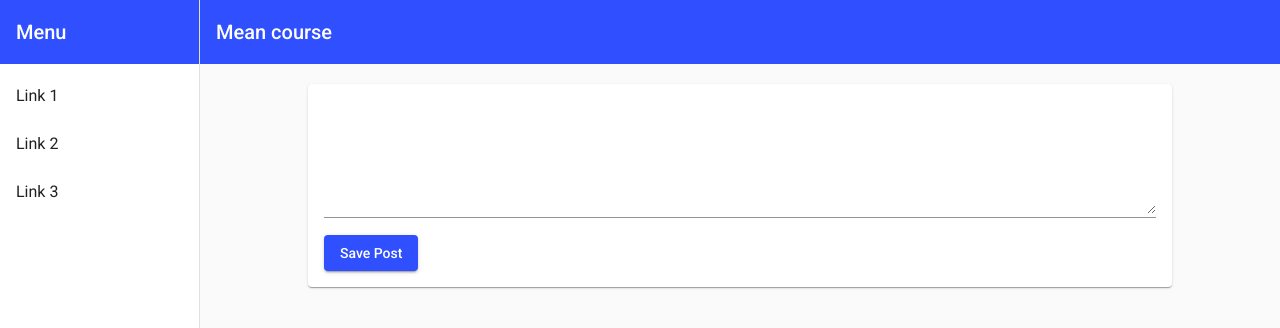
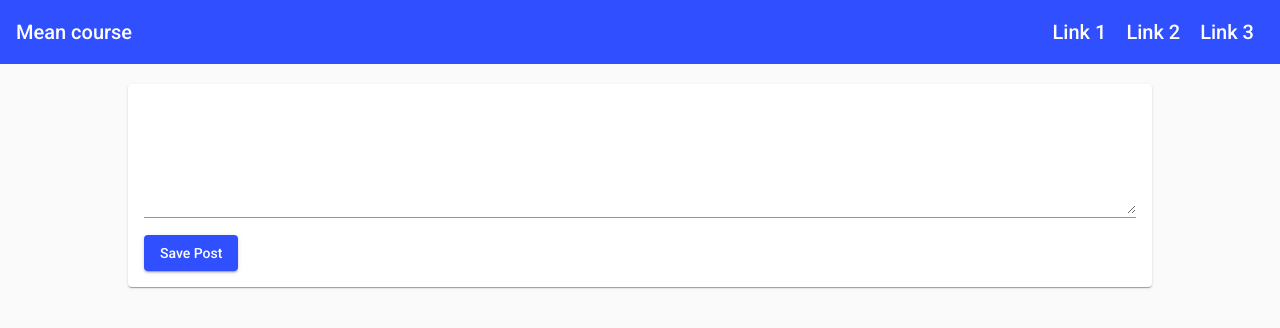
Before and after one commit to Primeshheshan/mean-course, an Angular app: page / in a window 1280 px wide. Shown: the top 328 px of the page. Built offline with nearby package versions, Linux system fonts and the light colour scheme.

Commit message:
main-nav completed

```diff
--- a/src/app/main-nav/main-nav.component.css
+++ b/src/app/main-nav/main-nav.component.css
@@ -11,3 +11,18 @@
   top: 0;
   z-index: 1;
 }
+
+.hidden {
+  display: none;
+}
+
+.spacer {
+  flex: 1 1 auto;
+}
+
+.mat-toolbar a {
+  color: white;
+  text-decoration: none;
+  margin: 0 10px;
+  display: inline-block;
+}
--- a/src/app/main-nav/main-nav.component.html
+++ b/src/app/main-nav/main-nav.component.html
@@ -1,5 +1,9 @@
 <mat-sidenav-container class="sidenav-container">
-  <mat-sidenav #drawer class="sidenav" fixedInViewport
+  <mat-sidenav
+      #drawer
+      class="sidenav"
+      fixedInViewport
+      [ngClass]="{hidden: (isHandset$ | async)=== false}"
       [attr.role]="(isHandset$ | async) ? 'dialog' : 'navigation'"
       [mode]="(isHandset$ | async) ? 'over' : 'side'"
       [opened]="(isHandset$ | async) === false">
@@ -21,6 +25,12 @@
         <mat-icon aria-label="Side nav toggle icon">menu</mat-icon>
       </button>
       <span>Mean course</span>
+      <span class="spacer"></span>
+      <div [ngClass]="{hidden: (isHandset$ | async)=== true}">
+        <a href="#">Link 1</a>
+        <a href="#">Link 2</a>
+        <a href="#">Link 3</a>
+      </div>
     </mat-toolbar>
     <!-- Add Content Here -->
     <ng-content></ng-content>
```
